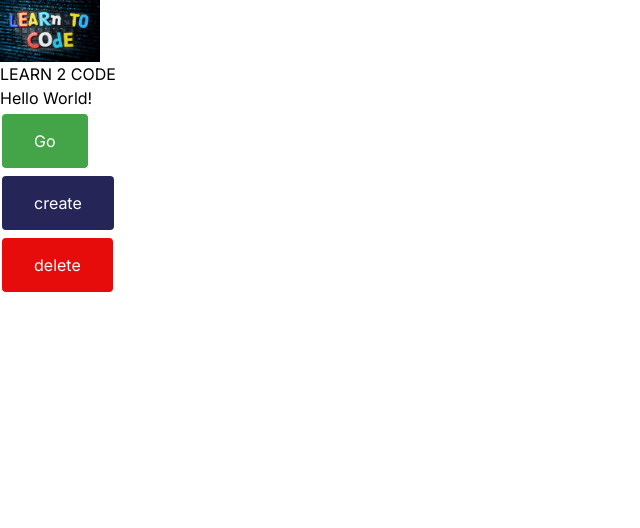
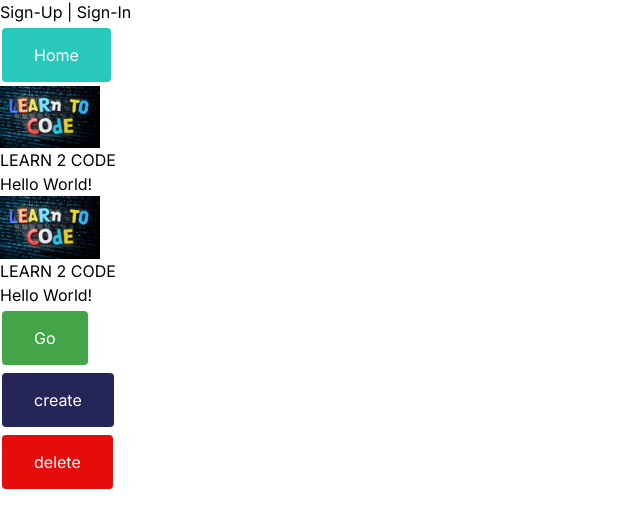
Before and after one commit to DJWilson1990/Learn-2-Code, a Next.js app: page / in a window 1280 px wide. Shown: the top 528 px of the page, without its empty margins (0-640 px from the left). Built offline with nearby package versions, Linux system fonts and the light colour scheme.

Commit message:
this is sign-in sign-up

```diff
--- a/package.json
+++ b/package.json
@@ -9,8 +9,11 @@
     "lint": "next lint"
   },
   "dependencies": {
+    "@clerk/nextjs": "^4.29.9",
     "@vercel/postgres": "^0.7.2",
+    "install": "^0.13.0",
     "next": "14.1.4",
+    "npm": "^10.5.0",
     "react": "^18",
     "react-dom": "^18"
   },
--- a/src/app/globals.css
+++ b/src/app/globals.css
@@ -20,6 +20,7 @@
 .btngo:hover {
     background-color: #347234;
 }
+
 
 
 
@@ -63,3 +64,24 @@
 
 
 }
+
+.btnhome {
+    background-color: #29c8bd;
+    border: none;
+    color: white;
+    padding: 15px 32px;
+    text-align: center;
+    text-decoration: none;
+    display: inline-block;
+    font-size: 16px;
+    margin: 4px 2px;
+    cursor: pointer;
+    border-radius: 4px;
+
+}
+
+
+.btnhome:hover {
+    background-color: #227e7e;
+
+}
--- a/src/app/layout.js
+++ b/src/app/layout.js
@@ -1,6 +1,10 @@
 import { Inter } from "next/font/google";
 import "./globals.css";
 import Button from "./button/page.js"
+import { ClerkProvider, UserButton } from '@clerk/nextjs'
+import Link from 'next/link';
+import Home from "./page";
+
 const inter = Inter({ subsets: ["latin"] });
 
 export const metadata = {
@@ -10,12 +14,23 @@ export const metadata = {
 
 export default function RootLayout({ children }) {
   return (
-    <html lang="en">
-      <body className={inter.className}>
-        {children}
-        <Button />
+    <ClerkProvider>
+
+      <html lang="en">
+        <body className={inter.className}>
+          <nav>
+          <Link href="/sign-up">Sign-Up</Link>  |  <Link href="/sign-in">Sign-In</Link>
+
+          <br />
+          <Link className="btnhome" href="/">Home</Link>
+          </nav>
+          <UserButton />
+          <Home />
+          {children}
+          <Button />
 
         </body>
-    </html>
+      </html>
+    </ClerkProvider>
   );
 }
--- a/src/app/page.js
+++ b/src/app/page.js
@@ -1,4 +1,5 @@
 import Image from "next/image";
+import { UserButton } from "@clerk/nextjs";
 
 export default function Home() {
   return (
@@ -9,6 +10,8 @@ export default function Home() {
       width={100}
       alt="learn to code" />
 
+      <UserButton />
+
       <h1>LEARN 2 CODE</h1>
       <p>Hello World!</p>
     </div>
--- /dev/null
+++ b/src/app/sign-in/page.jsx
@@ -0,0 +1,5 @@
+import { SignIn } from "@clerk/nextjs";
+
+export default function page() {
+    return <SignIn className="btnsignin"/>;
+}
--- /dev/null
+++ b/src/app/sign-up/page.jsx
@@ -0,0 +1,5 @@
+import { SignUp } from "@clerk/nextjs";
+
+export default function page() {
+    return <SignUp className="btnsignup" />;
+}
```
Also changed, not shown: middleware.ts (added, +15 -0 lines), 1 other file (tests, documents, lock files or other folders).
